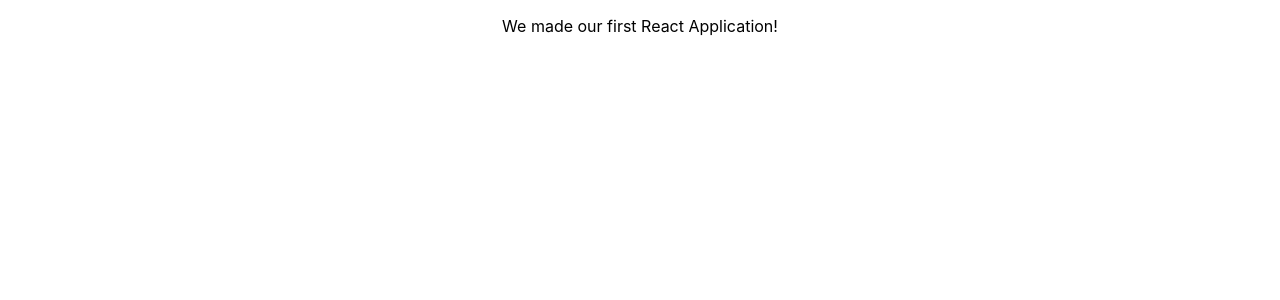
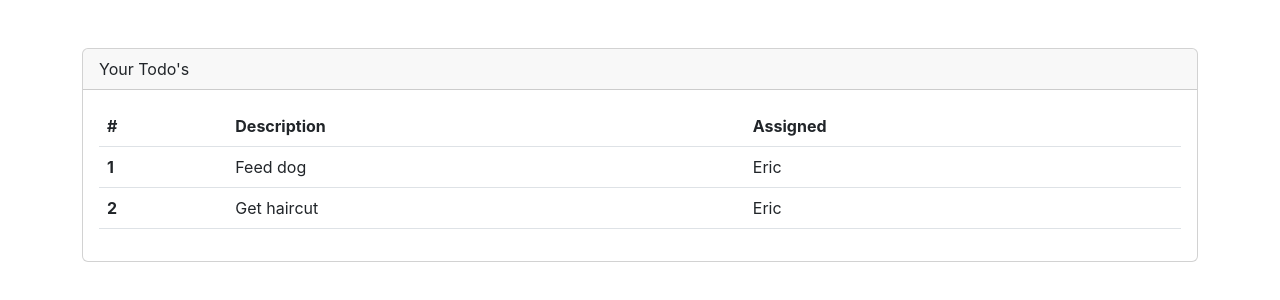
Before and after one commit to plasante/react-todos, a React (Create React App) app: page / in a window 1280 px wide. Shown: the top 300 px of the page. Built offline with nearby package versions, Linux system fonts and the light colour scheme.

Commit message:
Adds Bootstrap 5.3.0

```diff
--- a/public/index.html
+++ b/public/index.html
@@ -15,6 +15,9 @@
       user's mobile device or desktop. See https://developers.google.com/web/fundamentals/web-app-manifest/
     -->
     <link rel="manifest" href="%PUBLIC_URL%/manifest.json" />
+
+    <!-- Bootstrap CSS -->
+    <link href="https://cdn.jsdelivr.net/npm/bootstrap@5.3.0/dist/css/bootstrap.min.css" rel="stylesheet" integrity="sha384-9ndCyUaIbzAi2FUVXJi0CjmCapSmO7SnpJef0486qhLnuZ2cdeRhO02iuK6FUUVM" crossorigin="anonymous">
     <!--
       Notice the use of %PUBLIC_URL% in the tags above.
       It will be replaced with the URL of the `public` folder during the build.
@@ -29,5 +32,8 @@
   <body>
     <noscript>You need to enable JavaScript to run this app.</noscript>
     <div id="root"></div>
+
+    <!-- Bootstrap Bundle with Popper -->
+    <script src="https://cdn.jsdelivr.net/npm/bootstrap@5.3.0/dist/js/bootstrap.bundle.min.js" integrity="sha384-geWF76RCwLtnZ8qwWowPQNguL3RmwHVBC9FhGdlKrxdiJJigb/j/68SIy3Te4Bkz" crossorigin="anonymous"></script>
   </body>
 </html>
--- a/src/App.js
+++ b/src/App.js
@@ -1,12 +1,36 @@
-import logo from './logo.svg';
 import './App.css';
 
 function App() {
   return (
-    <div className="App">
-        <p>
-          We made our first React Application!
-        </p>
+    <div className='mt-5 container'>
+      <div className='card'>
+        <div className='card-header'>
+          Your Todo's
+        </div>
+        <div className='card-body'>
+          <table className='table table-hover'>
+            <thead>
+              <tr>
+                <th scope='col'>#</th>
+                <th scope='col'>Description</th>
+                <th scope='col'>Assigned</th>
+              </tr>
+            </thead>
+            <tbody>
+              <tr>
+                <th scope='row'>1</th>
+                <td>Feed dog</td>
+                <td>Eric</td>
+              </tr>
+              <tr>
+                <th scope='row'>2</th>
+                <td>Get haircut</td>
+                <td>Eric</td>
+              </tr>
+            </tbody>
+          </table>
+        </div>
+      </div>
     </div>
   );
 }
```
